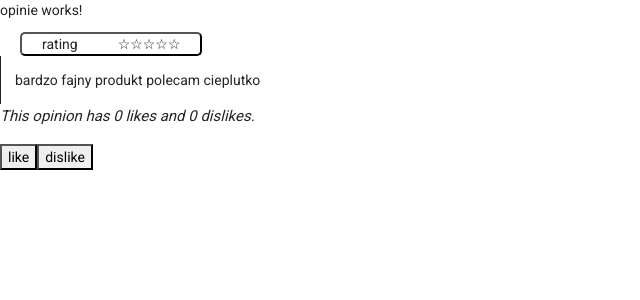
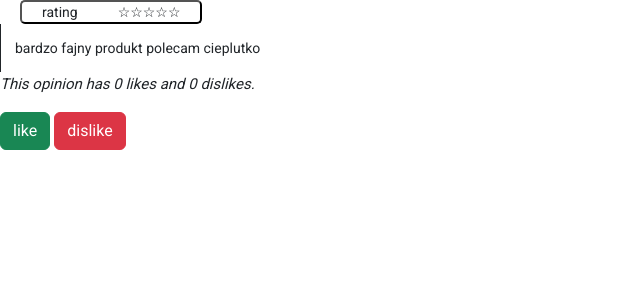
Before and after one commit to TGSK-ProjektIO/Projekcik, an Angular app: page / in a window 1280 px wide. Shown: the top 300 px of the page, without its empty margins (0-640 px from the left). Built offline with nearby package versions, Linux system fonts and the light colour scheme.

Commit message:
Improve complete-opinion

```diff
--- a/src/app/opinie/complete-opinion/complete-opinion.component.html
+++ b/src/app/opinie/complete-opinion/complete-opinion.component.html
@@ -1,3 +1,3 @@
-<app-rating name="JA PIERDOLE"></app-rating>
+<app-rating name="rating"></app-rating>
 <app-review></app-review>
 <app-opinion-rating></app-opinion-rating>
--- a/src/app/opinie/opinie.component.html
+++ b/src/app/opinie/opinie.component.html
@@ -1,4 +1 @@
-<p>opinie works!</p>
-<app-rating name="rating"></app-rating>
-<app-review></app-review>
-<app-opinion-rating></app-opinion-rating>
+<app-complete-opinion></app-complete-opinion>
--- a/src/app/opinie/opinion-rating/opinion-rating.component.html
+++ b/src/app/opinie/opinion-rating/opinion-rating.component.html
@@ -1,3 +1,3 @@
 <h4><i>{{ GetRating() }}</i></h4>
-<button (click)="ClickedLike()">like</button>
-<button (click)="ClickedDislike()">dislike</button>
+<button class="btn btn-success me-1" (click)="ClickedLike()">like</button>
+<button class="btn btn-danger" (click)="ClickedDislike()">dislike</button>
```
Also changed, not shown: src/app/opinie/opinie.module.ts (+7 -7 lines).
